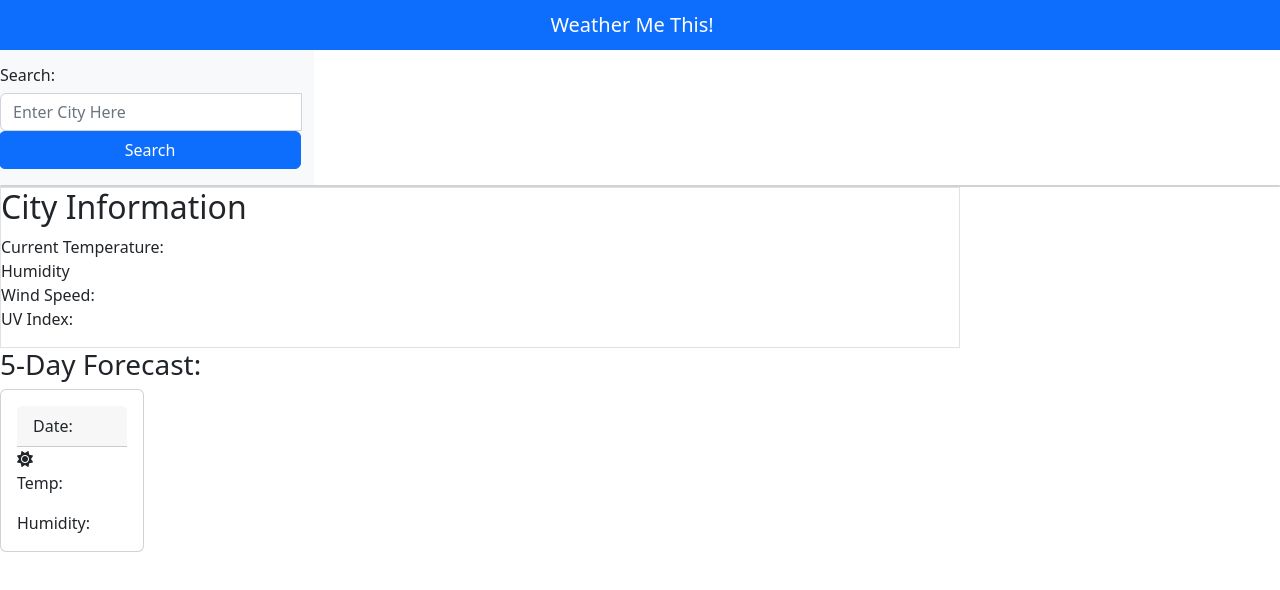
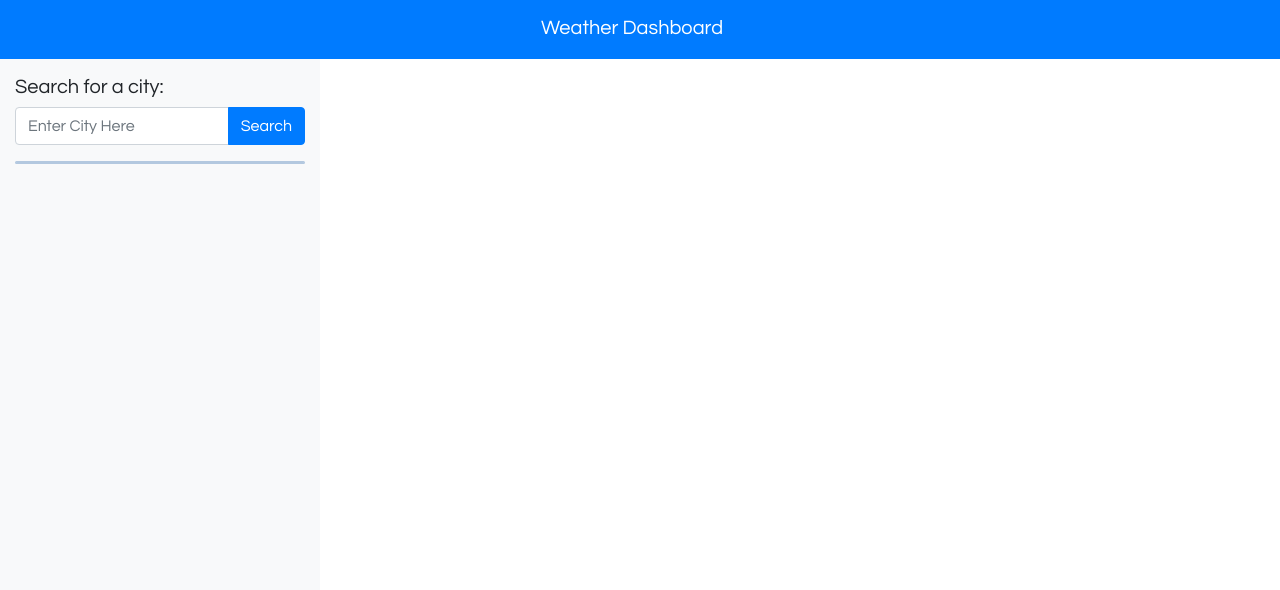
Before and after one commit to traevaldez/weather-me-this, a plain HTML site: page index.html in a window 1280 px wide. Drawn offline with nearby package versions, Linux system fonts and the light colour scheme.

Commit message:
updated html, css and started on js

```diff
--- a/assets/css/style.css
+++ b/assets/css/style.css
@@ -0,0 +1,17 @@
+body {
+    font-family: 'Questrial', sans-serif;
+}
+html,
+body,
+.container-fluid,
+.content-row {
+    height: 100%;
+}
+
+.hide {
+    display: none;
+}
+
+.card {
+    background-color: #cce5ff;
+}
--- a/index.html
+++ b/index.html
@@ -5,76 +5,65 @@
     <meta http-equiv="X-UA-Compatible" content="IE=edge">
     <meta name="viewport" content="width=device-width, initial-scale=1.0">
     <title>Weather Me This!</title>
-    <link href="https://cdn.jsdelivr.net/npm/bootstrap@5.2.0/dist/css/bootstrap.min.css" rel="stylesheet" integrity="sha384-gH2yIJqKdNHPEq0n4Mqa/HGKIhSkIHeL5AyhkYV8i59U5AR6csBvApHHNl/vI1Bx" crossorigin="anonymous">
-    <link rel="stylesheet" href="https://cdnjs.cloudflare.com/ajax/libs/font-awesome/6.1.2/css/all.min.css">
-    <link rel="stylesheet" href="./assets/css/style.css" />
-
+    <link rel="stylesheet" href="https://cdn.jsdelivr.net/npm/bootstrap@4.6.2/dist/css/bootstrap.min.css" integrity="sha384-xOolHFLEh07PJGoPkLv1IbcEPTNtaed2xpHsD9ESMhqIYd0nLMwNLD69Npy4HI+N" crossorigin="anonymous">
+    <link rel="stylesheet" href="./assets/css/style.css">
+    <link rel="preconnect" href="https://fonts.googleapis.com">
+    <link rel="preconnect" href="https://fonts.gstatic.com" crossorigin>
+    <link href="https://fonts.googleapis.com/css2?family=Questrial&display=swap" rel="stylesheet">
 </head>
-
 <body>
     <!-- Nav Bar -->
     <div class="container-fluid">
-        <nav class="row navbar navbar-dark bg-primary">
+        <div class="row navbar navbar-dark bg-primary">
             <div class="col-12 text-center">
-                <h1 class="navbar-brand mb-0 h1">Weather Me This!</h1>
+                <h1 class="navbar-brand pb-0 px-0">Weather Dashboard</h1>
             </div>
-        </nav>
         </div>
 
         <!-- Search -->
         <div class="row content-row">
             <div class="col-12 col-md-3 bg-light pt-3">
-            <h6>Search:</h6>
+                <h5>Search for a city:</h5>
                 <form>
-                <div class="input-group mb-3">
-                    <input type="text" class="form-control" id="search-city" placeholder="Enter City Here">
-                    <div class="d-grid col-12">
-                        <button class="btn btn-primary" type="button" id="search-button">
-                            Search
-                        </button>
+                    <div class="form-group input-group">
+                        <input type="text" class="form-control" id="city-search" placeholder="Enter City Here">
+                        <div class="input-group-append">
+                        <button class="btn btn-primary" type="button" id="city-search-btn">Search</button>
                     </div>
                 </div>
             </form>
-        </div>
-    </div>
 
         <!-- Search History -->
         <div class="card">
             <ul class="list-group list-group-flush" id="search-history">
 
             </ul>
+            <button id="clear-hist" class="btn btn-sm btn-secondary hide">Clear History</button>
+        </div>
         </div>
 
-    <!-- Weather Info Goes Here -->
-    <div class="col-12 col-md-9 hide" id="weather-info">
+        <!-- Main Weather -->
+        <div class="col-12 col-md-9 hide" id="main-weather">
             <div class="row">
                 <div class="col-12">
-                <div class="city-info border">
-                    <h2 id="current-city">
-                        City Information
-                        <small class="text-muted" id="current-date"></small>
-                    </h2>
-                    <p class="mb-0">Current Temperature: <span id="current-temp"></span></p>
-                    <p class="mb-0">Humidity <span id="current-hum"></span></p>
-                    <p class="mb-0">Wind Speed: <span id="current-wind"></span></p>
-                    <p>UV Index: <span id="uv-index"></span></p>
+                    <div class="city-info border rounded my-3 px-3 py-3">
+                        <h2 id="current-city">City Information <small class="text-muted" id="current-date"></small></h2>
+                        <p class="mb-0">Temperature: <span id="current-temp"></span></p>
+                        <p class="mb-0">Humidity: <span id="humidity"></span></p>
+                        <p class="mb-0">Wind Speed: <span id="wind-speed"></span></p>
+                        <p class="mb-0">UV index: <span id="uv-index"></span></p>
                     </div>
                 </div>
             </div>
-    </div>
-    <!-- 5-day Forecast Info -->
-    <div class="row">
-        <div class="col-12">
-            <h3>5-Day Forecast:</h3>
-        </div>
-    </div>
+
+            <!-- 5-day Forecast -->
             <div class="row" id="five-day">
                 <div class="col-2">
-            <div class="card" style="width: 9rem;">
+                    <div class="card">
                         <div class="card-body">
-                   <div class="card-header">
-                       Date:
-                   </div>
+                            <h5 class="card-title">
+                                Date
+                            </h5>
                             <i class="fa fa-sun"></i>
                             <p class="card-text">Temp: </p>
                             <p class="card-text">Humidity: </p>
@@ -83,8 +72,12 @@
                 </div>
             </div>
         </div>
+    </div>
 
-    <script src="https://cdn.jsdelivr.net/npm/bootstrap@5.2.0/dist/js/bootstrap.bundle.min.js" integrity="sha384-A3rJD856KowSb7dwlZdYEkO39Gagi7vIsF0jrRAoQmDKKtQBHUuLZ9AsSv4jD4Xa" crossorigin="anonymous"></script>
-    <script src="https://cdnjs.cloudflare.com/ajax/libs/moment.js/2.29.4/moment.min.js"></script>
+<script href="https://cdnjs.cloudflare.com/ajax/libs/font-awesome/6.1.2/css/all.min.css"></script>
+<script href="https://cdnjs.cloudflare.com/ajax/libs/jquery/3.6.0/jquery.min.js"></script>
+<script href="./assets/js/script.js"></script>
+<script href="https://cdnjs.cloudflare.com/ajax/libs/moment.js/2.29.4/moment.min.js"></script>
+
 </body>
 </html>
```
Also changed, not shown: assets/js/script.js (+31 -0 lines). Lines whose indentation alone changed are shown as unchanged.
